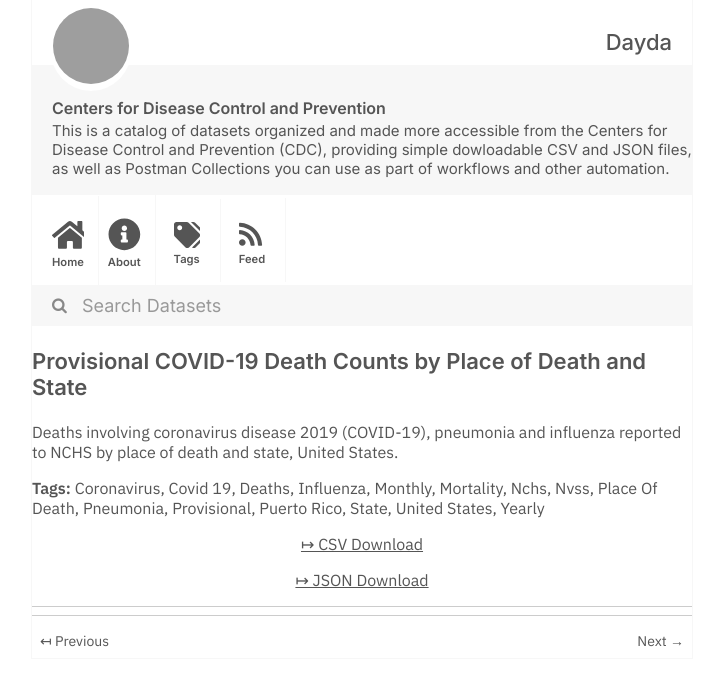
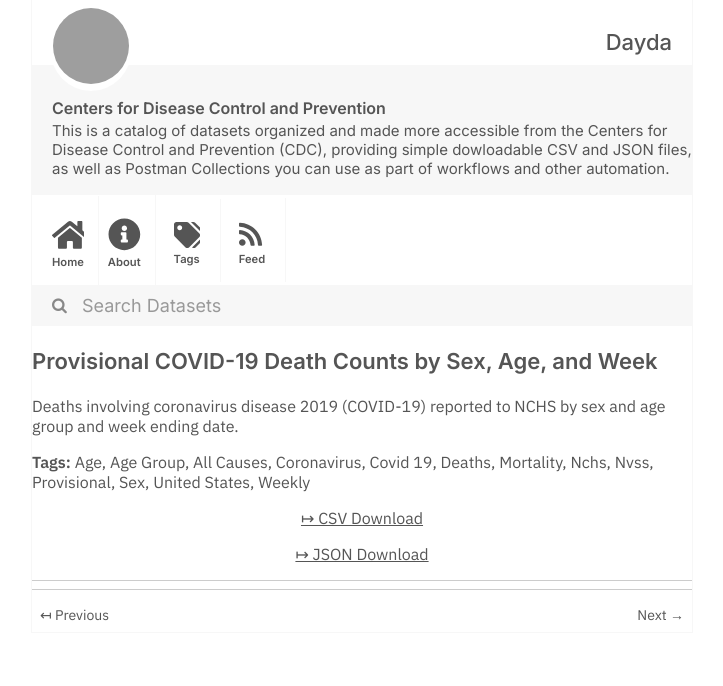
Before and after one commit to dayda-entities/centers-for-disease-control-and-prevention, a Jekyll site: the page built from _posts/2020-11-12-provisional-covid-19-death-cou.md, in a window 1280 px wide, cut to the strip 0-686 px from the top of the page. Shown: the whole strip, without its empty margins (278-1001 px from the left). Built offline with Jekyll 4.4.1, drawn with Linux system fonts in a browser that asks for light colours; grey boxes are pictures that could not be loaded.

```diff
--- a/_posts/2020-11-12-provisional-covid-19-death-cou.md
+++ b/_posts/2020-11-12-provisional-covid-19-death-cou.md
@@ -1,29 +1,27 @@
 ---
-title: Provisional COVID-19 Death Counts by Place of Death and State
-created: '2020-11-12T12:16:34.802087'
-modified: '2021-05-12T19:57:09.595420'
+title: 'Provisional COVID-19 Death Counts by Sex, Age, and Week'
+created: '2020-11-12T12:16:46.692665'
+modified: '2021-05-12T19:57:11.941406'
 state: active
 type: dataset
 tags:
+  - Age
+  - Age Group
+  - All Causes
   - Coronavirus
   - Covid 19
   - Deaths
-  - Influenza
-  - Monthly
   - Mortality
   - Nchs
   - Nvss
-  - Place Of Death
-  - Pneumonia
   - Provisional
-  - Puerto Rico
-  - State
+  - Sex
   - United States
-  - Yearly
+  - Weekly
 groups: []
-csv_url: 'https://data.cdc.gov/api/views/uggs-hy5q/rows.csv?accessType=DOWNLOAD'
-json_url: 'https://data.cdc.gov/api/views/uggs-hy5q/rows.json?accessType=DOWNLOAD'
+csv_url: 'https://data.cdc.gov/api/views/vsak-wrfu/rows.csv?accessType=DOWNLOAD'
+json_url: 'https://data.cdc.gov/api/views/vsak-wrfu/rows.json?accessType=DOWNLOAD'
 layout: post
 
 ---
-Deaths involving coronavirus disease 2019 (COVID-19), pneumonia and influenza reported to NCHS by place of death and state, United States.
+Deaths involving coronavirus disease 2019 (COVID-19) reported to NCHS by sex and age group and week ending date.
```
